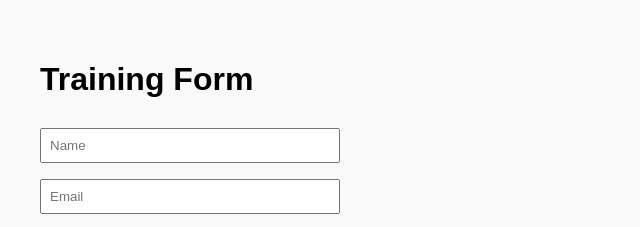
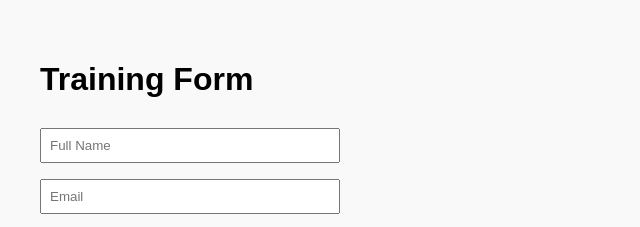
Before and after one commit to mramozd/form-ci-cd-training, a plain HTML site: page index.html in a window 1280 px wide. Shown: the top 227 px of the page, 0-640 px from the left. Drawn offline with Linux system fonts and the light colour scheme.

Commit message:
Update name input with detailed placeholder

```diff
--- a/index.html
+++ b/index.html
@@ -8,7 +8,7 @@
 <body>
   <h1>Training Form</h1>
   <form>
-    <input type="name" placeholder="Name" required />
+    <input type="text" name="name" placeholder="Full Name" required />
     <input type="email" placeholder="Email" required />
     <input type="phone_number" placeholder="Phone Number" />
     <input type="age" placeholder="Age" required />
```
